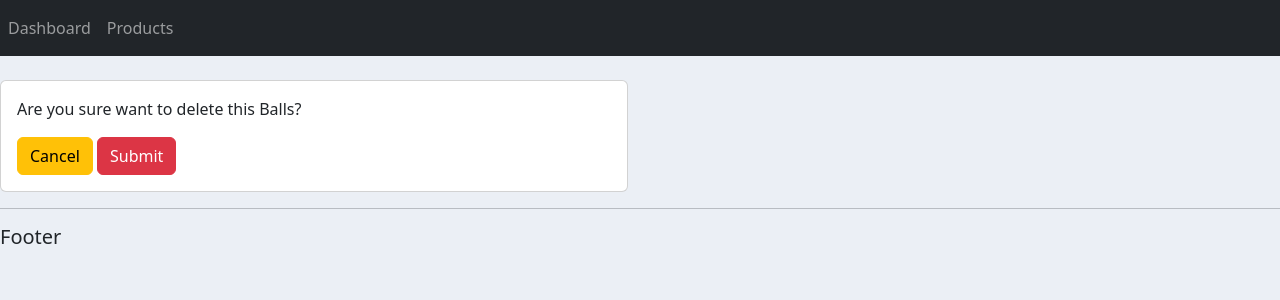
After one commit to Gaurav99039/CRM, a Django app: page /delete_order/7 in a window 1280 px wide. The commit adds this page. Shown: the top 300 px of the page. Run offline with Django 5.2, Linux system fonts and the light colour scheme; data comes from the database, SQL or seed files in the repository; both versions use the stored data as it was after the commit.

Commit message:
another commit

```diff
--- a/accounts/models.py
+++ b/accounts/models.py
@@ -44,3 +44,7 @@ class Order(models.Model):
     product = models.ForeignKey(Product,null=True,on_delete=models.SET_NULL)
     date_created = models.DateTimeField(auto_now_add=True)
     status = models.CharField(max_length=200,null=True,choices=STATUS)
+
+
+    def __str__(self):
+        return f"{self.product.name}"
--- a/accounts/templates/accounts/customer.html
+++ b/accounts/templates/accounts/customer.html
@@ -59,8 +59,8 @@
                         <td>{{order.product.category}}</td>
                         <td>{{order.date_created}}</td>
                         <td>{{order.status}}</td>
-                        <td><a class="btn btn-sm btn-info" href="">Update</a></td>
-                        <td><a class="btn btn-sm btn-danger" href="">Remove</a></td>
+                        <td><a class="btn btn-sm btn-info" href="{% url 'update_order' order.id%}">Update</a></td>
+                        <td><a class="btn btn-sm btn-danger" href="{% url 'delete_order' order.id%}">Remove</a></td>
                     </tr>
                 {% endfor %}
 
--- /dev/null
+++ b/accounts/templates/accounts/delete_order.html
@@ -0,0 +1,20 @@
+{% extends 'accounts/main.html' %}
+{% load static %}
+{% block content %}
+
+<br>
+<div class="row">
+    <div class="col-md-6">
+        <div class="card card-body">
+            <p>Are you sure want to delete this {{order}}?</p>
+            <form method="POST">
+                {% csrf_token %}
+                <a class="btn btn-warning" href="{% url 'home' %}">Cancel</a>
+                <input class="btn btn-danger"  type="submit" name="Confirm">
+            </form>
+        </div>
+    </div>
+
+</div>
+
+{% endblock%}
--- a/accounts/templates/accounts/navbar.html
+++ b/accounts/templates/accounts/navbar.html
@@ -6,8 +6,8 @@
     </button>
     <div class="collapse navbar-collapse" id="navbarNavAltMarkup">
       <div class="navbar-nav">
-        <a class="nav-item nav-link" href="#">Dashboard</a>
-        <a class="nav-item nav-link" href="#">Products</a>
+        <a class="nav-item nav-link" href="{% url 'home' %}">Dashboard</a>
+        <a class="nav-item nav-link" href="{% url 'products' %}">Products</a>
 
       </div>
     </div>
--- a/accounts/urls.py
+++ b/accounts/urls.py
@@ -1,7 +1,10 @@
 from django.urls import path
 from . import views
 urlpatterns = [
-    path('',views.home),
-    path('products/',views.products),
-    path('customer/<str:pk_test>',views.customer)
+    path('',views.home,name="home"),
+    path('products/',views.products,name='products'),
+    path('customer/<str:pk_test>',views.customer,name='customer'),
+    path('create_order',views.create_order,name='create_order'),
+    path('update_order/<str:pk>',views.update_order,name='update_order'),
+    path('delete_order/<str:pk>',views.delete_order,name='delete_order'),
 ]
--- a/accounts/views.py
+++ b/accounts/views.py
@@ -1,6 +1,7 @@
-from django.shortcuts import render
+from django.shortcuts import render,redirect
 from django.http import HttpResponse
 from .models import *
+from .forms import OrderForm
 # Create your views here.
 
 def home(request):
@@ -23,3 +24,33 @@ def customer(request,pk_test):
     order_count = orders.count()
     context = {'customer':customer,'orders':orders,'order_count':order_count}
     return render(request,'accounts/customer.html',context)
+
+def create_order(request):
+    form = OrderForm
+    if request.method == 'POST':
+        form = OrderForm(request.POST)
+        if form.is_valid():
+            form.save()
+            return redirect('/')
+
+    context = {'form':form}
+    return render(request,'accounts/create_order.html',context)
+
+def update_order(request,pk):
+    order = Order.objects.get(id=pk)
+    form = OrderForm(instance=order)
+    if request.method == 'POST':
+        form = OrderForm(request.POST,instance=order)
+        if form.is_valid():
+            form.save()
+            return redirect('/')
+    context = {'form':form}
+    return render(request,'accounts/create_order.html',context)
+
+def delete_order(request,pk):
+    order = Order.objects.get(id=pk)
+    if request.method == 'POST':
+        order.delete()
+        return redirect('/')
+    context = {'order':order}
+    return render(request,'accounts/delete_order.html',context)
```
Also changed, not shown: accounts/forms.py (added, +7 -0 lines), accounts/templates/accounts/create_order.html (added, +9 -0 lines), accounts/templates/accounts/dashboard.html (+4 -3 lines), db.sqlite3.
